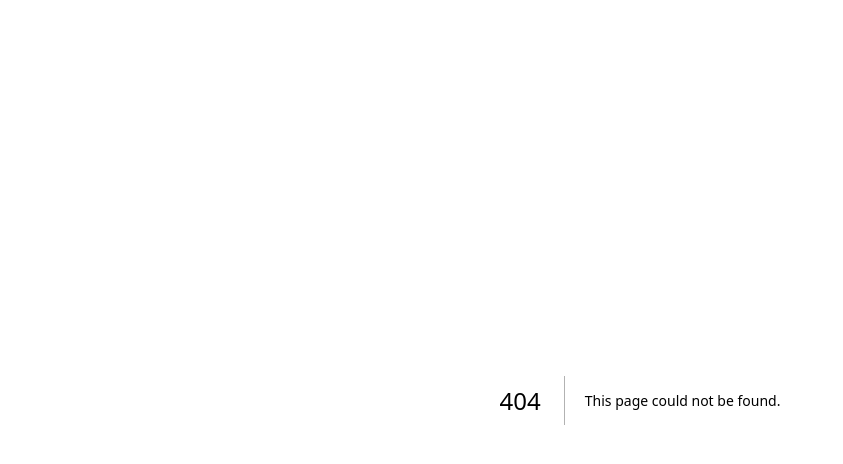
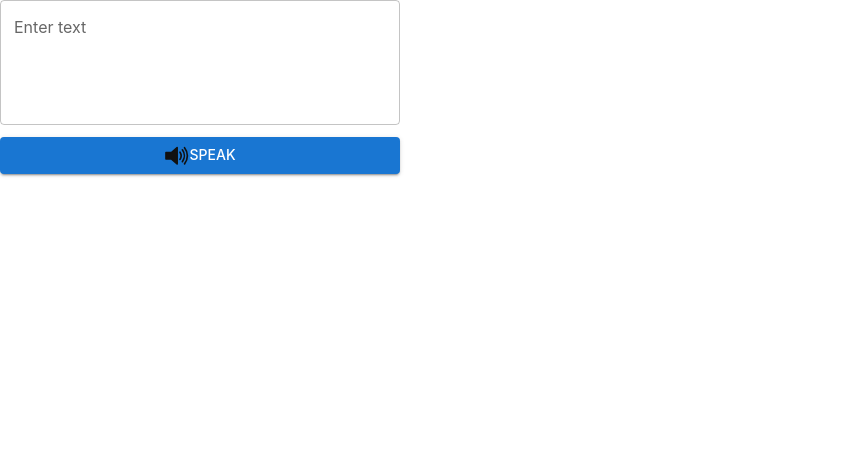
Before and after one commit to deniseada/GotIt, a Next.js app: page /textToSpeech in a window 1280 px wide. Before the commit this address had no page. Shown: the top 464 px of the page, without its empty margins (0-843 px from the left). Built offline with nearby package versions, Linux system fonts and the light colour scheme.

Commit message:
Texting Text to Speech button

```diff
--- a/app/layout.js
+++ b/app/layout.js
@@ -27,6 +27,10 @@ const theme = createTheme({
 export default function RootLayout({ children }) {
   return (
     <html lang="en" className={spaceGrotesk.variable}>
+      <head>
+        {/* Text to Speech API */}
+        <script src="https://js.puter.com/v2/"></script>
+      </head>
       <body
         style={
           {
--- /dev/null
+++ b/app/textToSpeech/page.js
@@ -0,0 +1,38 @@
+"use client";
+import React, { useState } from "react";
+import { Button, TextField } from "@mui/material";
+
+export default function TextToSpeech() {
+    const [text, setText] = useState("");
+
+    const handleSpeak = async () => {
+        try {
+        const audio = await puter.ai.txt2speech(text);
+        audio.play();
+        } catch (error) {
+        console.error("Error:", error);
+        }
+    };
+
+    return (
+        <div style={{ display: "flex", flexDirection: "column", gap: "12px", maxWidth: "400px" }}>
+        <TextField
+            id="text-input"
+            label="Enter text"
+            multiline
+            rows={4}
+            value={text}
+            onChange={(e) => setText(e.target.value)}
+        />
+        <Button variant="contained" onClick={handleSpeak}>
+            <img
+                src="/icons/Speaker_Icon.svg"
+                alt="text-to-speech icon"
+                height="25em"
+                width="25em"
+            />
+            Speak
+        </Button>
+        </div>
+    );
+}
```
Also changed, not shown: public/icons/Speaker_Icon.svg (added).
